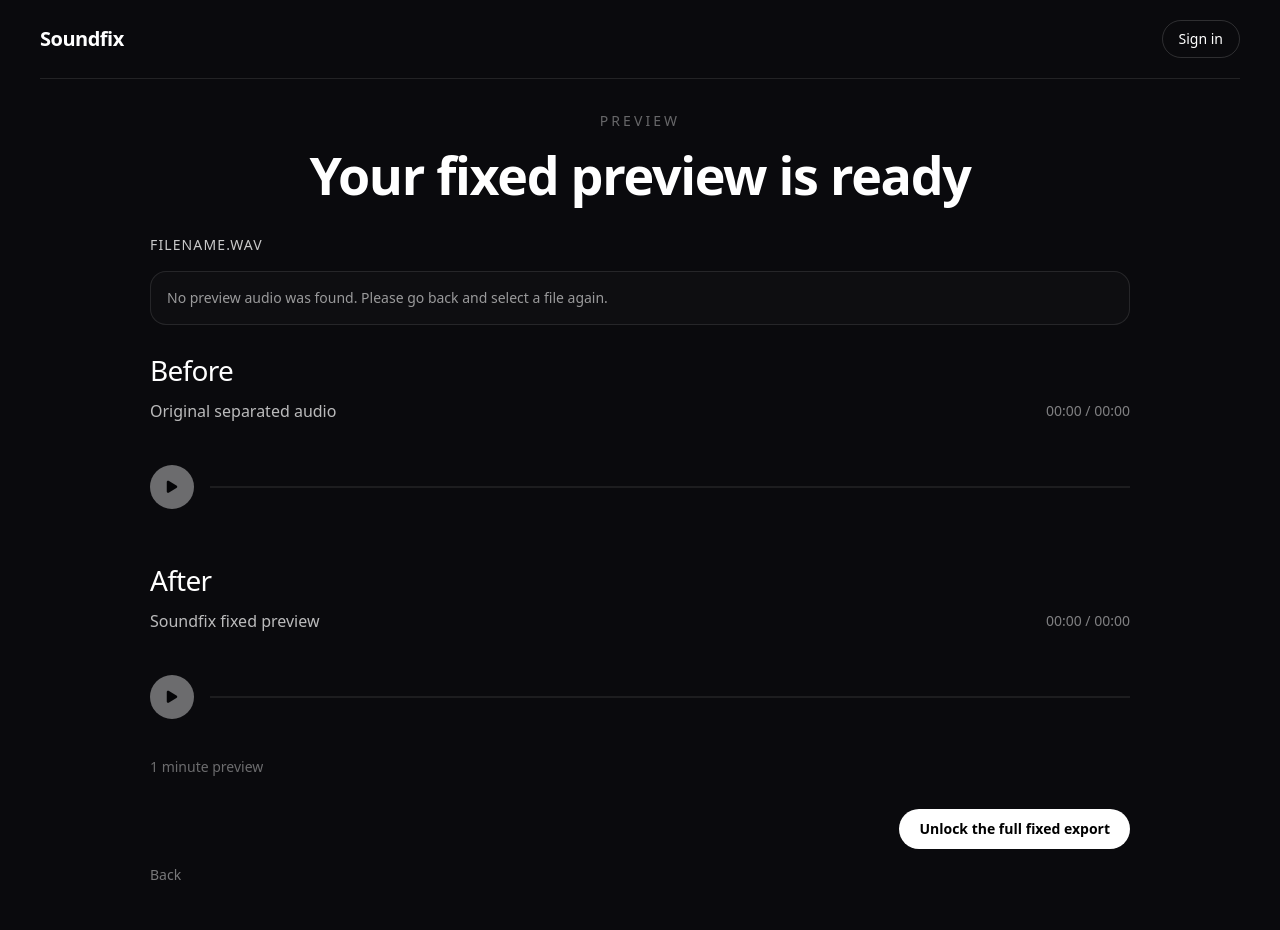
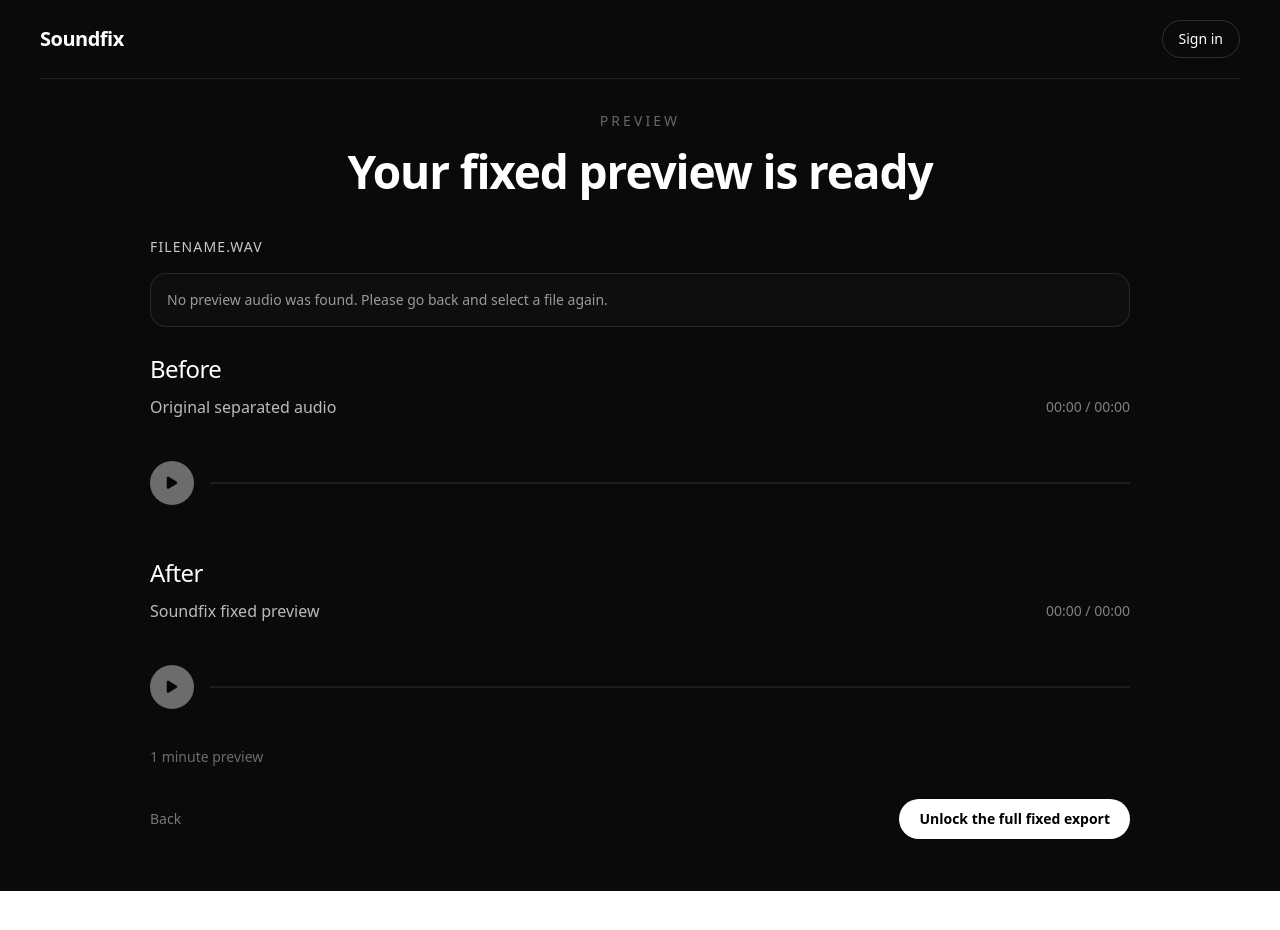
Before and after one commit to cocoro-sugiura/soundfix, a Next.js app in the folder frontend/: page /preview in a window 1280 px wide. Shown: the top 930 px of the page. After the commit the page ends 891 px from the top, so only its background shows below. Built offline with nearby package versions, Linux system fonts and the light colour scheme.

Commit message:
Refine preview heading sizes and spacing

```diff
--- a/frontend/app/preview/preview-page-client.tsx
+++ b/frontend/app/preview/preview-page-client.tsx
@@ -534,12 +534,12 @@
                 Preview
               </p>
 
-              <h1 className="mt-4 text-4xl font-semibold leading-[1.06] tracking-tight text-white sm:text-5xl lg:text-[52px]">
+              <h1 className="mt-4 text-3xl font-semibold leading-[1.06] tracking-tight text-white sm:text-4xl lg:text-[46px]">
                 Your fixed preview is ready
               </h1>
             </div>
 
-            <div className="mt-8">
+            <div className="mt-10">
               <p className="text-[14px] font-medium uppercase tracking-[0.08em] text-white/78">
                 {fileName}
               </p>
@@ -554,7 +554,7 @@
 
               <div className="mt-6 space-y-6">
                 <div>
-                  <p className="text-[22px] font-medium tracking-tight text-white sm:text-[28px]">
+                  <p className="text-[20px] font-medium tracking-tight text-white sm:text-[24px]">
                     Before
                   </p>
                   <div className="mt-2 flex items-center justify-between gap-4">
@@ -594,7 +594,7 @@
                 </div>
 
                 <div>
-                  <p className="text-[22px] font-medium tracking-tight text-white sm:text-[28px]">
+                  <p className="text-[20px] font-medium tracking-tight text-white sm:text-[24px]">
                     After
                   </p>
                   <div className="mt-2 flex items-center justify-between gap-4">
@@ -638,7 +638,14 @@
                 </div>
               </div>
 
-              <div className="mt-8 flex justify-end">
+              <div className="mt-8 flex items-center justify-between gap-4">
+                <Link
+                  href="/"
+                  className="text-sm text-white/45 transition hover:text-white/70"
+                >
+                  Back
+                </Link>
+
                 <button
                   type="button"
                   onClick={handleContinueToDownload}
@@ -647,15 +654,6 @@
                   Unlock the full fixed export
                 </button>
               </div>
-
-              <div className="mt-4 flex justify-start">
-                <Link
-                  href="/"
-                  className="text-sm text-white/45 transition hover:text-white/70"
-                >
-                  Back
-                </Link>
-              </div>
             </div>
           </div>
         </section>
```
